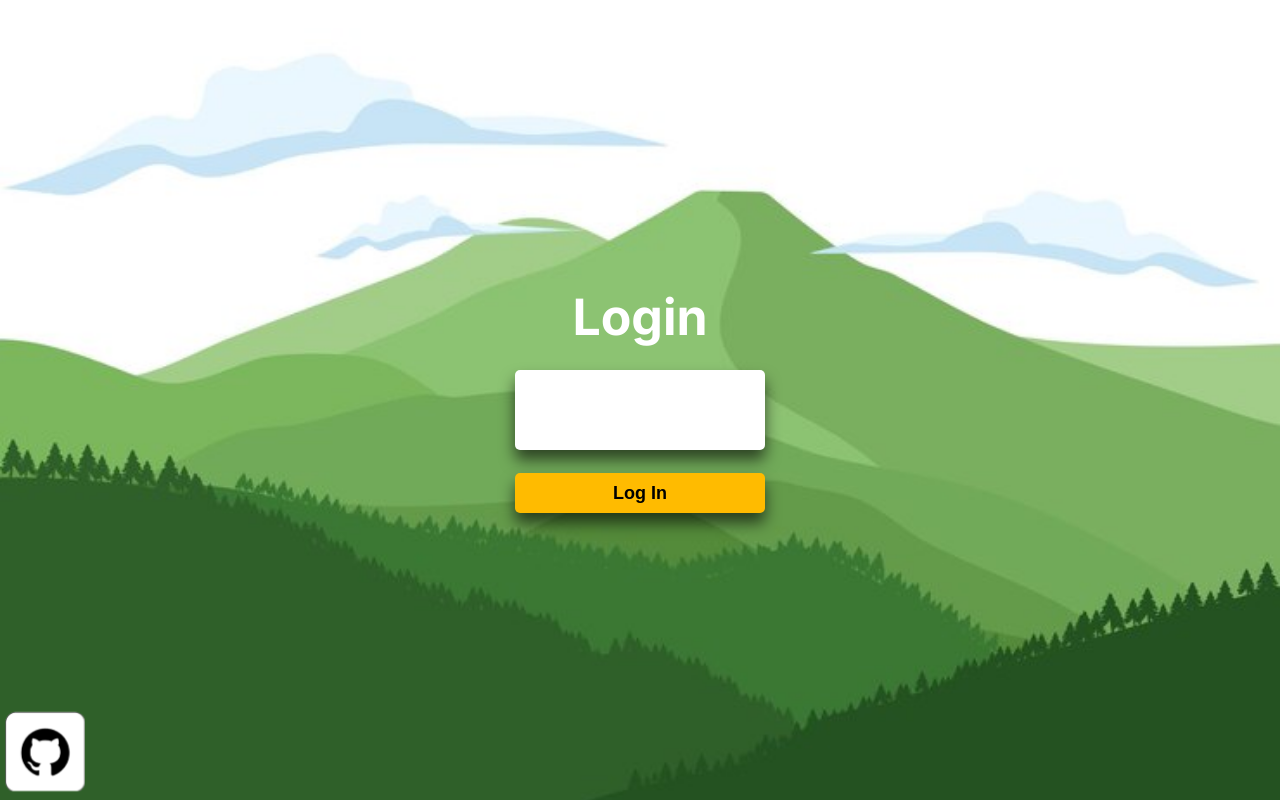
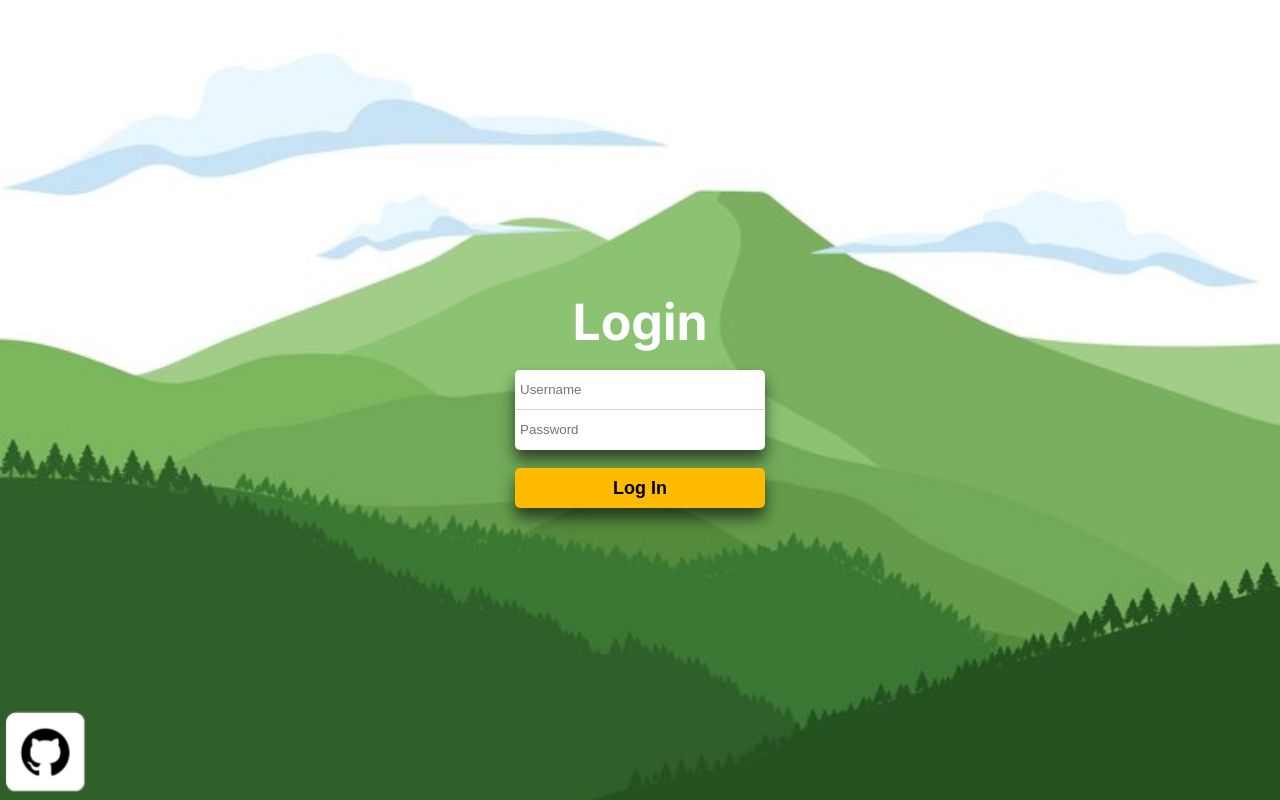
Before and after one commit to JeremyGroce/Robinhood_Widget, a React (Vite) app: page / in a window 1280 px wide. Built offline with nearby package versions, Linux system fonts and the light colour scheme.

Commit message:
more .css, fixed window size

```diff
--- a/src/main.cjs
+++ b/src/main.cjs
@@ -5,8 +5,9 @@ const path = require('path');
 function createWindow() {
   // Create a new browser window
   const win = new BrowserWindow({
-    width: 800,
-    height: 600,
+    width: 700,
+    height: 400,
+    resizable: false,
     webPreferences: {
       nodeIntegration: true,  // Allows using Node.js in the renderer process
     //   preload: path.join(__dirname, 'preload.js')  // Optional: used for adding specific functionalities
--- a/src/pages/login.jsx
+++ b/src/pages/login.jsx
@@ -19,20 +19,35 @@ function Login ()
                 {/* Holds the username and password */}
                 <div className="login-component-credentialsBox">
 
+                    {/* username */}
+                    <input
+                    type="text"
+                    placeholder="Username"/>
+
+                    {/* just a line between username and password */}
+                    <div className="login-component-credentialsBox-lineBreak">
+                    </div>
+
+                    {/* password */}
+                    <input
+                    type="password"
+                    placeholder="Password"/>
+
                 </div>
 
                 {/* Button for submitting username and password to route */}
                 <div className="login-component-submitLogin">
-                    <button
-                        className="login-component-submitLogin-btn"
-                    >
-                        <p>Log In</p>
-
-                    </button>
+                    <Link to= "/dashboard">
+                        <button
+                            className="login-component-submitLogin-btn"
+                        >
+                            <p>Log In</p>
+                        </button>
+                    </Link>
                 </div>
 
+
             </div>
-            {/* <Link to= "/dashboard">Go to Dashboard</Link> */}
 
             <div className="github">
                 <a href="https://github.com/JeremyGroce/Robinhood_Widget" target="_blank" rel="noopener noreferrer">
--- a/src/styling/log.css
+++ b/src/styling/log.css
@@ -20,7 +20,7 @@
     flex-direction: column;
     justify-content: center;
     align-items: center;
-    gap: 23px;
+    gap: 18px;
 }
 
 .login-component h1
@@ -49,9 +49,15 @@
     width: 250px;
     border: none;
     border-radius: 5px;
-
+    transition: 0.15s;
     background-color: #FFBB00;
     box-shadow: 0px 10px 15px rgba(0,0,0,0.6);
+}
+
+.login-component-submitLogin-btn:hover
+{
+    transition: 0.15s;
+    transform: scale(1.04);
 }
 
 .login-component-submitLogin-btn p
@@ -74,4 +80,28 @@
     bottom: 5px;
     left: 5px;
     cursor: pointer;
+
+    transition: 0.25s;
 }
+
+.github:hover
+{
+    transition: 0.25s;
+    transform: scale(1.1);
+}
+
+.login-page input
+{
+    height: 39px;
+    outline: none;
+    border: none;
+    border-radius: 5px;
+    padding-left: 5px;
+}
+
+.login-component-credentialsBox-lineBreak
+{
+    width: 250px;
+    height: 1px;
+    background-color: lightgray;
+}
```
